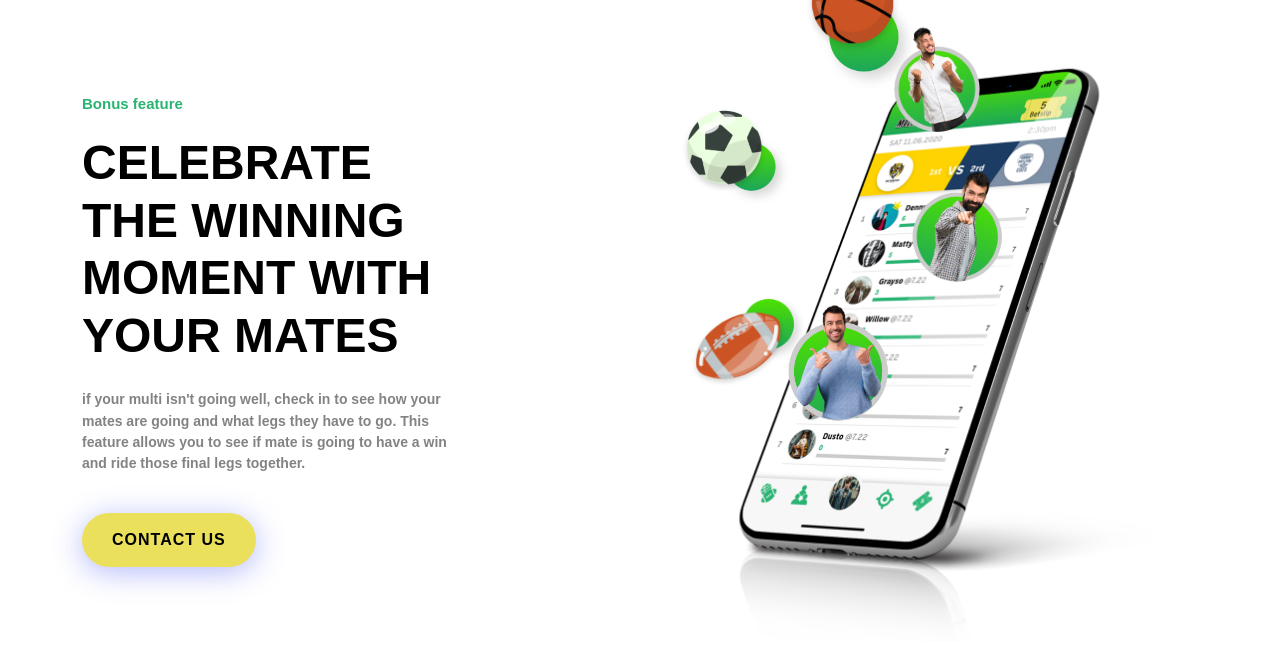
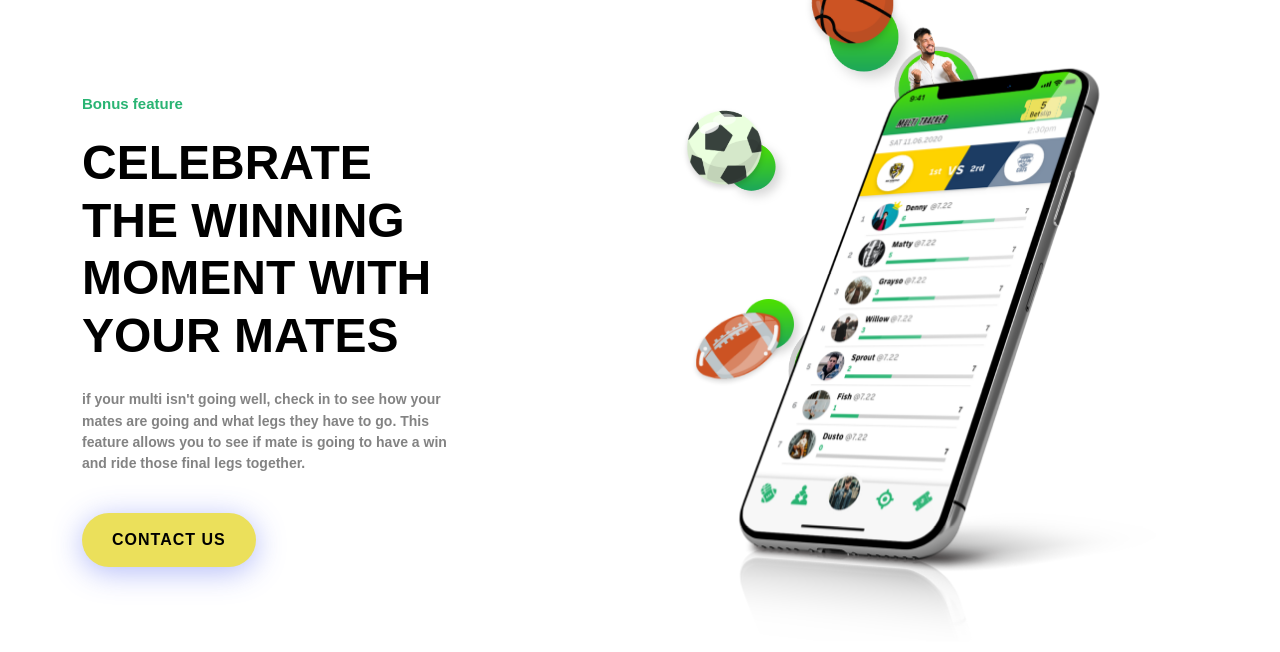
Before and after one commit to mljcool/multi-tracker, a Next.js app: page /landing-page/BunosFeatureSection in a window 1280 px wide. Shown: the top 652 px of the page. Built offline with nearby package versions, Linux system fonts and the light colour scheme.

Commit message:
adding animations

```diff
--- a/pages/landing-page/BunosFeatureSection.jsx
+++ b/pages/landing-page/BunosFeatureSection.jsx
@@ -42,16 +42,22 @@ function BunosFeatureSection() {
                 <img
                   src='/img/bunos-section/animations/ball1.png'
                   className='img-fluid basket-ball'
+                  data-aos='fade-up-left'
+                  data-aos-delay='200'
                   alt=''
                 />
                 <img
                   src='/img/bunos-section/animations/ball2.png'
                   className='img-fluid soccer-ball'
+                  data-aos='fade-up-left'
+                  data-aos-delay='200'
                   alt=''
                 />
                 <img
                   src='/img/bunos-section/animations/ball3.png'
                   className='img-fluid foot-ball'
+                  data-aos='fade-up-left'
+                  data-aos-delay='200'
                   alt=''
                 />
               </div>
@@ -59,16 +65,22 @@ function BunosFeatureSection() {
                 <img
                   src='/img/bunos-section/animations/m1.png'
                   className='img-fluid men1'
+                  data-aos='fade-down-right'
+                  data-aos-delay='200'
                   alt=''
                 />
                 <img
                   src='/img/bunos-section/animations/m2.png'
                   className='img-fluid men2'
+                  data-aos='fade-down-right'
+                  data-aos-delay='200'
                   alt=''
                 />
                 <img
                   src='/img/bunos-section/animations/m3.png'
                   className='img-fluid men3'
+                  data-aos='fade-down-right'
+                  data-aos-delay='200'
                   alt=''
                 />
               </div>
--- a/styles/landing-page.scss
+++ b/styles/landing-page.scss
@@ -495,6 +495,7 @@ section {
     z-index: 999;
   }
   .bunos-animations {
+    z-index: -9;
     position: absolute;
     margin-top: -34rem;
     right: 8rem;
```
